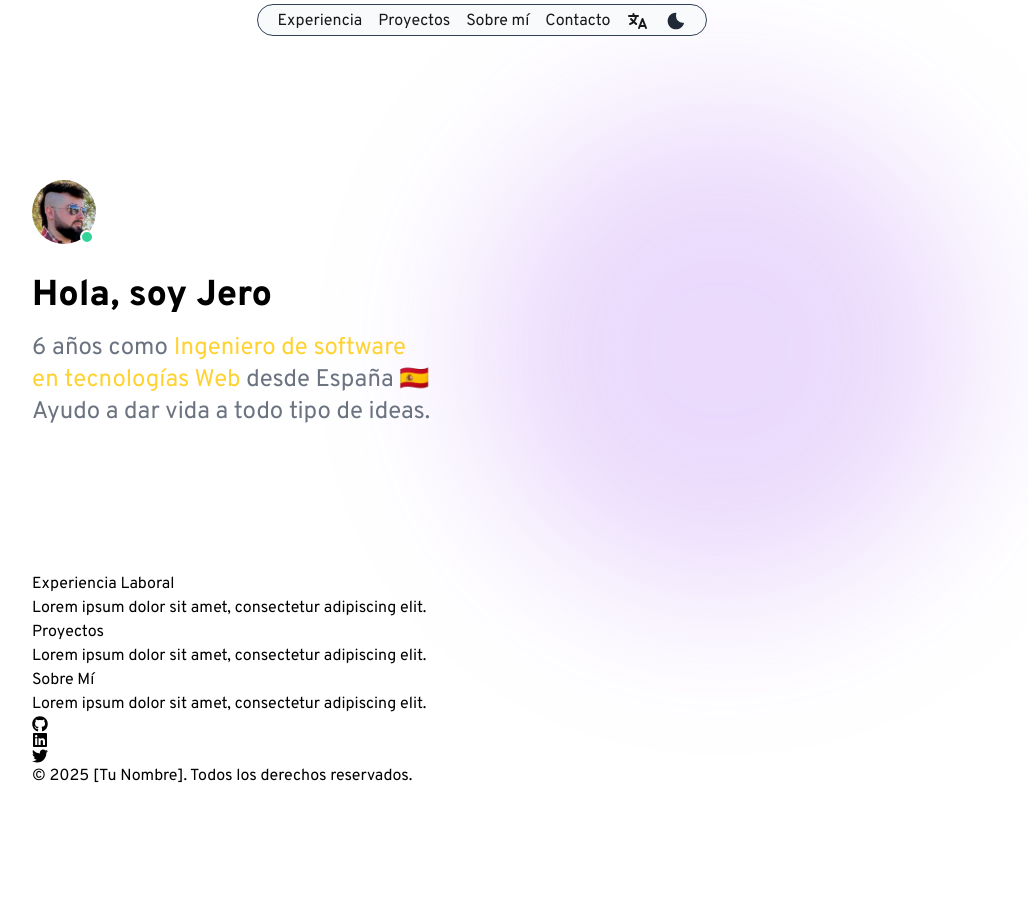
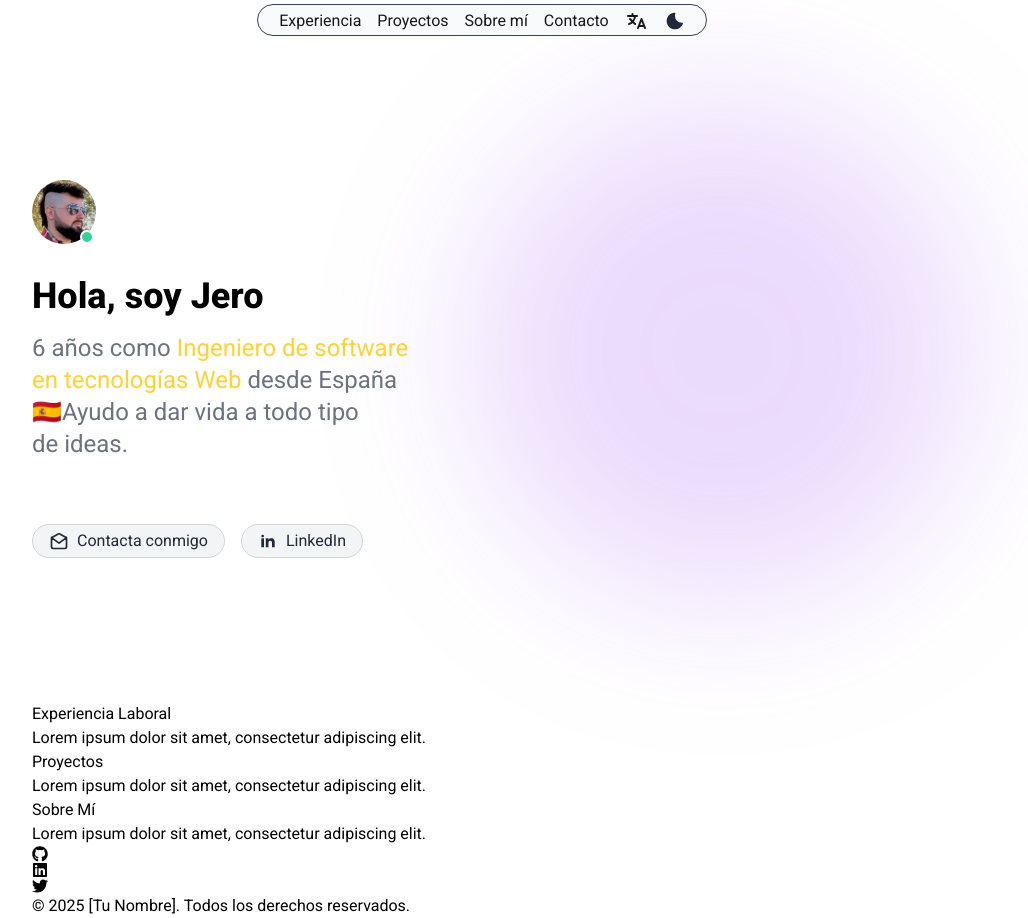
Before and after one commit to hitses/portfolio-react, a React (Vite) app: page / in a window 1280 px wide. Shown: the whole page, without its empty margins (158-1186 px from the left). Before the commit the page ends 800 px from the top, so only its background shows below. Built offline with nearby package versions, Linux system fonts and the light colour scheme.

Commit message:
feat: agregar fuente Roboto y actualizar estilos en los componentes Header y Presentation

```diff
--- a/src/components/Header.tsx
+++ b/src/components/Header.tsx
@@ -111,9 +111,9 @@ const Navbar: React.FC = () => {
             >
               <path
                 stroke='currentColor'
-                stroke-linecap='round'
-                stroke-linejoin='round'
-                stroke-width='2'
+                strokeLinecap='round'
+                strokeLinejoin='round'
+                strokeWidth='2'
                 d='m13 19 3.5-9 3.5 9m-6.125-2h5.25M3 7h7m0 0h2m-2 0c0 1.63-.793 3.926-2.239 5.655M7.5 6.818V5m.261 7.655C6.79 13.82 5.521 14.725 4 15m3.761-2.345L5 10m2.761 2.655L10.2 15'
               />
             </svg>
@@ -135,9 +135,9 @@ const Navbar: React.FC = () => {
               viewBox='0 0 24 24'
             >
               <path
-                fill-rule='evenodd'
+                fillRule='evenodd'
                 d='M13 3a1 1 0 1 0-2 0v2a1 1 0 1 0 2 0V3ZM6.343 4.929A1 1 0 0 0 4.93 6.343l1.414 1.414a1 1 0 0 0 1.414-1.414L6.343 4.929Zm12.728 1.414a1 1 0 0 0-1.414-1.414l-1.414 1.414a1 1 0 0 0 1.414 1.414l1.414-1.414ZM12 7a5 5 0 1 0 0 10 5 5 0 0 0 0-10Zm-9 4a1 1 0 1 0 0 2h2a1 1 0 1 0 0-2H3Zm16 0a1 1 0 1 0 0 2h2a1 1 0 1 0 0-2h-2ZM7.757 17.657a1 1 0 1 0-1.414-1.414l-1.414 1.414a1 1 0 1 0 1.414 1.414l1.414-1.414Zm9.9-1.414a1 1 0 0 0-1.414 1.414l1.414 1.414a1 1 0 0 0 1.414-1.414l-1.414-1.414ZM13 19a1 1 0 1 0-2 0v2a1 1 0 1 0 2 0v-2Z'
-                clip-rule='evenodd'
+                clipRule='evenodd'
               />
             </svg>
             {/* Sun icon */}
@@ -154,9 +154,9 @@ const Navbar: React.FC = () => {
               viewBox='0 0 24 24'
             >
               <path
-                fill-rule='evenodd'
+                fillRule='evenodd'
                 d='M11.675 2.015a.998.998 0 0 0-.403.011C6.09 2.4 2 6.722 2 12c0 5.523 4.477 10 10 10 4.356 0 8.058-2.784 9.43-6.667a1 1 0 0 0-1.02-1.33c-.08.006-.105.005-.127.005h-.001l-.028-.002A5.227 5.227 0 0 0 20 14a8 8 0 0 1-8-8c0-.952.121-1.752.404-2.558a.996.996 0 0 0 .096-.428V3a1 1 0 0 0-.825-.985Z'
-                clip-rule='evenodd'
+                clipRule='evenodd'
               />
             </svg>
             {/* Moon icon */}
--- a/src/components/Presentation.tsx
+++ b/src/components/Presentation.tsx
@@ -33,6 +33,60 @@ const Presentation: React.FC = () => {
         <span>{t('presentation.subtitle.help')}</span>
       </p>
       {/* Info */}
+
+      {/* Links */}
+      <div className='flex gap-4 mt-8'>
+        <a
+          href='mailto:jerogassan@gmail.com'
+          target='_blank'
+          rel='noopener noreferrer'
+          className='inline-flex items-center justify-center gap-2 px-4 py-1 text-gray-800 transition bg-gray-100 border border-gray-300 rounded-full dark:bg-gray-800 dark:border-gray-600 dark:text-white focus-visible:ring-none text-md hover:bg-gray-900 hover:border-gray-700 hover:text-white dark:hover:bg-gray-100 dark:hover:border-gray-300 dark:hover:text-black group max-w-fit focus:outline-none focus-visible:outline-none focus-visible:ring-none active:bg-black mt-8'
+        >
+          <svg
+            className='w-5 h-5 text-gray-800 dark:text-white group-hover:text-white dark:group-hover:text-black transition-colors'
+            aria-hidden='true'
+            xmlns='http://www.w3.org/2000/svg'
+            width='24'
+            height='24'
+            fill='none'
+            viewBox='0 0 24 24'
+          >
+            <path
+              stroke='currentColor'
+              strokeLinecap='round'
+              strokeLinejoin='round'
+              strokeWidth='2'
+              d='M21 8v11a2 2 0 0 1-2 2H5a2 2 0 0 1-2-2V8m18 0-8.029-4.46a2 2 0 0 0-1.942 0L3 8m18 0-9 6.5L3 8'
+            />
+          </svg>
+          Contacta conmigo
+        </a>
+
+        <a
+          href='https://www.linkedin.com/in/jerogassan/'
+          target='_blank'
+          className='inline-flex items-center justify-center gap-2 px-4 py-1 text-gray-800 transition bg-gray-100 border border-gray-300 rounded-full dark:bg-gray-800 dark:border-gray-600 dark:text-white focus-visible:ring-none text-md hover:bg-gray-900 hover:border-gray-700 hover:text-white dark:hover:bg-gray-100 dark:hover:border-gray-300 dark:hover:text-black max-w-fit focus:outline-none focus-visible:outline-none focus-visible:ring focus-visible:ring-offset-2 active:bg-black mt-8 group'
+        >
+          <svg
+            className='w-5 h-5 text-gray-800 dark:text-white group-hover:text-white dark:group-hover:text-black transition-colors'
+            aria-hidden='true'
+            xmlns='http://www.w3.org/2000/svg'
+            width='24'
+            height='24'
+            fill='currentColor'
+            viewBox='0 0 24 24'
+          >
+            <path
+              fillRule='evenodd'
+              d='M12.51 8.796v1.697a3.738 3.738 0 0 1 3.288-1.684c3.455 0 4.202 2.16 4.202 4.97V19.5h-3.2v-5.072c0-1.21-.244-2.766-2.128-2.766-1.827 0-2.139 1.317-2.139 2.676V19.5h-3.19V8.796h3.168ZM7.2 6.106a1.61 1.61 0 0 1-.988 1.483 1.595 1.595 0 0 1-1.743-.348A1.607 1.607 0 0 1 5.6 4.5a1.601 1.601 0 0 1 1.6 1.606Z'
+              clipRule='evenodd'
+            />
+            <path d='M7.2 8.809H4V19.5h3.2V8.809Z' />
+          </svg>
+          LinkedIn
+        </a>
+      </div>
+      {/* Links */}
     </section>
   )
 }
--- a/src/styles.css
+++ b/src/styles.css
@@ -6,13 +6,13 @@
 @custom-variant dark (&:where(.dark, .dark *));
 
 @font-face {
-  font-family: 'Overpass';
-  src: url('./assets/fonts/Overpass.woff2') format('woff2');
+  font-family: 'Roboto';
+  src: url('./assets/fonts/Roboto.woff2') format('woff2');
   font-style: normal;
   font-weight: 100 900;
   font-display: swap;
 }
 
 @theme {
-  --font-sans: 'Overpass', system-ui, sans-serif;
+  --font-sans: 'Roboto', system-ui, sans-serif;
 }
```
Also changed, not shown: src/assets/fonts/Roboto.woff2 (added).
